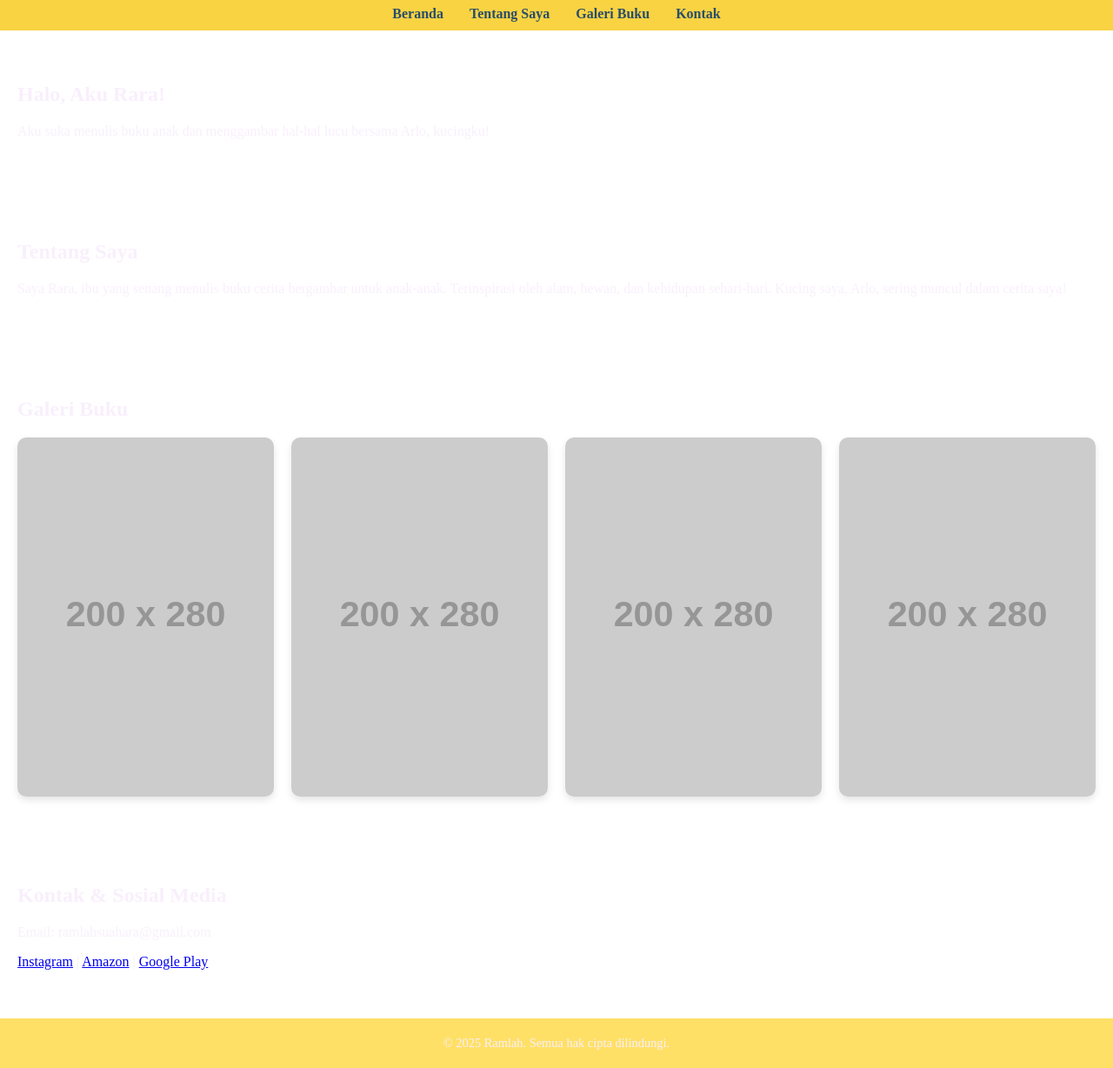
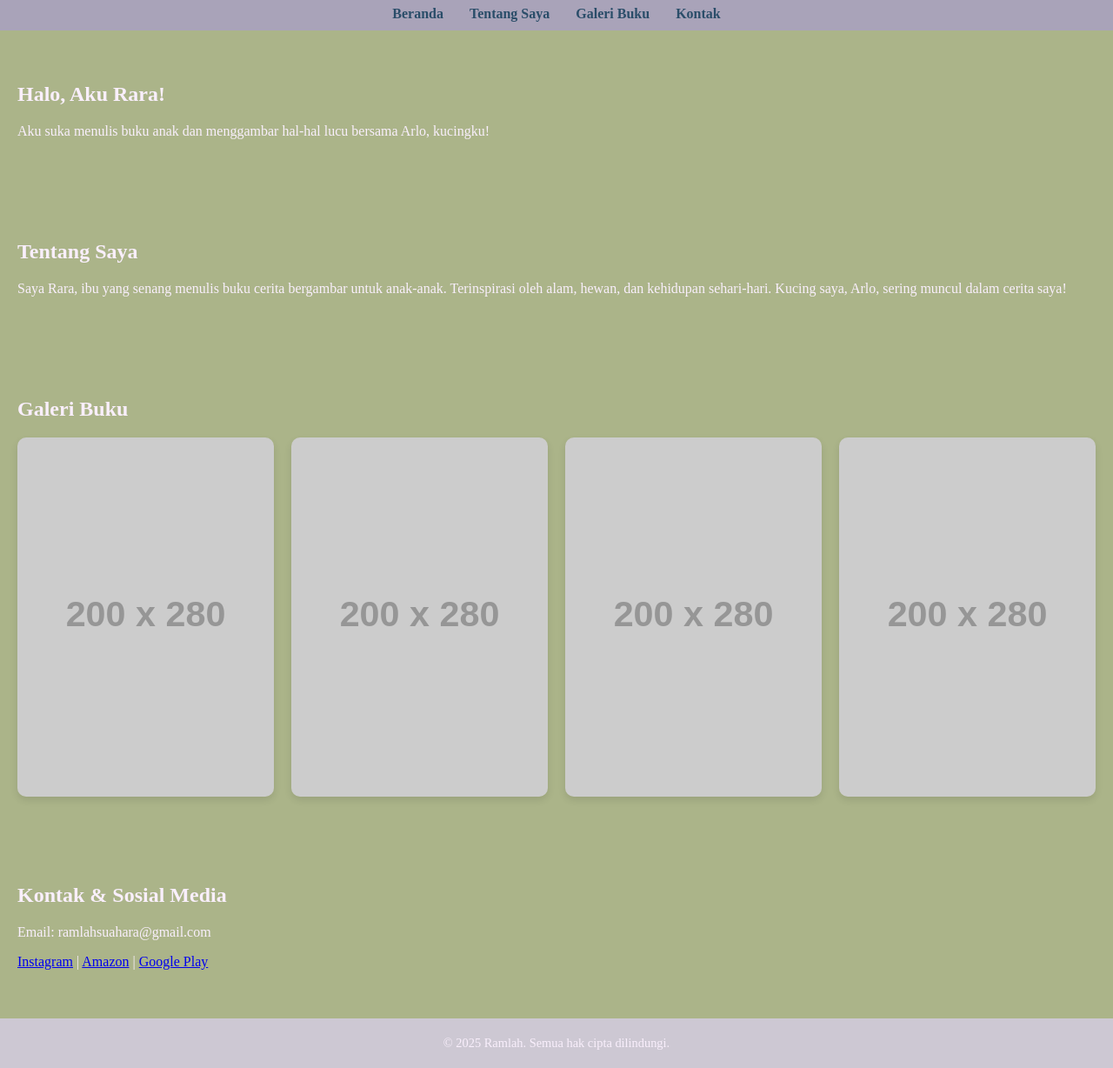
Before and after one commit to Ramlah31/Ramlahwebku, a plain HTML site: page index.html in a window 1280 px wide. Shown: the part 80-1308 px from the top of the page at 87% size. Drawn offline with Linux system fonts and the light colour scheme; placeholder pictures from the web are drawn by us.

Commit message:
Update index.html

```diff
--- a/index.html
+++ b/index.html
@@ -10,7 +10,7 @@
     body {
       margin: 0;
       font-family: 'Schoolbell';
-      background: #effef68;
+      background: #abb489;
       color: #f9effc;
     }
     header {
@@ -23,7 +23,7 @@
     nav {
       display: flex;
       justify-content: center;
-      background: #f9d342;
+      background: #a9a3b9;
       padding: 10px;
     }
     nav a {
@@ -46,7 +46,7 @@
       box-shadow: 0 4px 8px rgba(0,0,0,0.1);
     }
     footer {
-      background: #ffe066;
+      background: #cdc8d3;
       text-align: center;
       padding: 20px;
       font-size: 0.9em;
```
